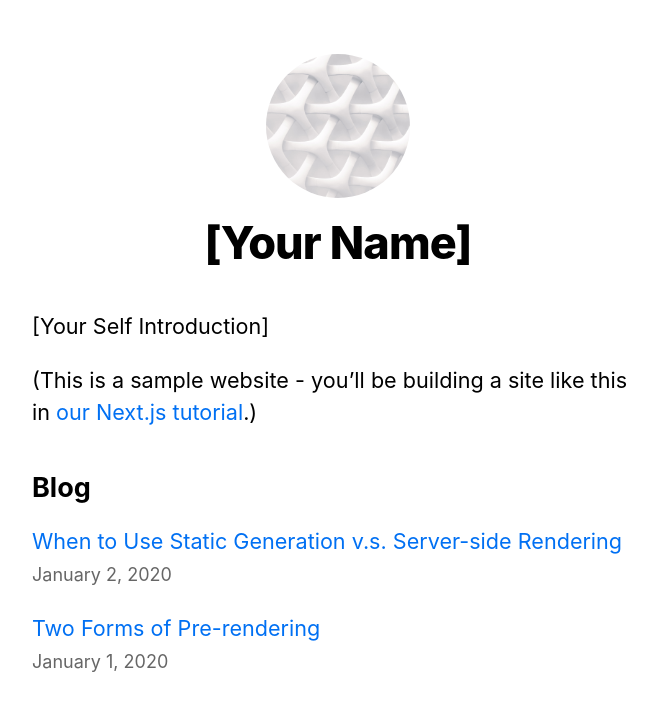
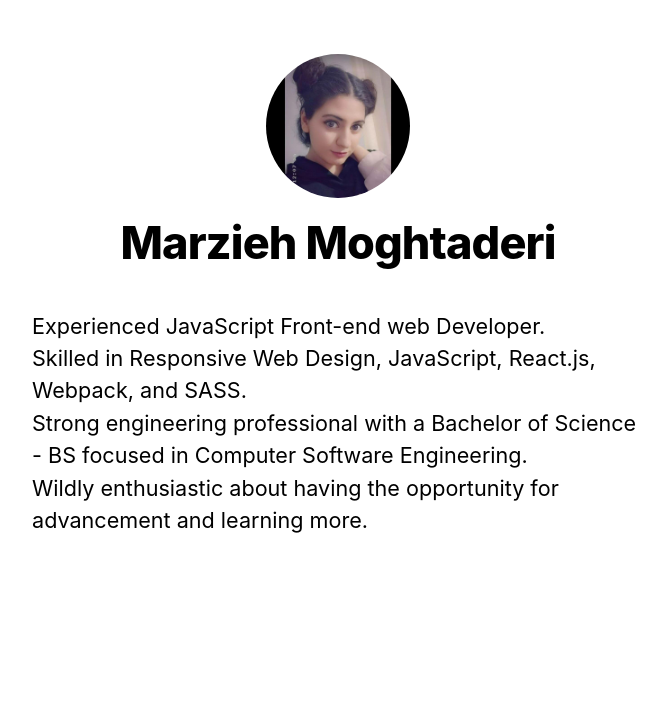
Before and after one commit to marzzy/marzzy_codes, a Next.js app: page / in a window 1280 px wide. Shown: the top 710 px of the page, without its empty margins (302-968 px from the left). Built offline with nearby package versions, Linux system fonts and the light colour scheme.

Commit message:
feat: initial my next js website

```diff
--- a/components/layout.js
+++ b/components/layout.js
@@ -3,8 +3,8 @@ import styles from './layout.module.css'
 import utilStyles from '../styles/utils.module.css'
 import Link from 'next/link'
 
-const name = '[Your Name]'
-export const siteTitle = 'Next.js Sample Website'
+const name = 'Marzieh Moghtaderi'
+export const siteTitle = 'Marzzy Codes - Javascript Dev Girl'
 
 export default function Layout({ children, home }) {
   return (
--- a/pages/index.js
+++ b/pages/index.js
@@ -2,8 +2,6 @@ import Head from 'next/head'
 import Layout, { siteTitle } from '../components/layout'
 import utilStyles from '../styles/utils.module.css'
 import { getSortedPostsData } from '../lib/posts'
-import Link from 'next/link'
-import Date from '../components/date'
 
 export default function Home({ allPostsData }) {
   return (
@@ -12,27 +10,15 @@ export default function Home({ allPostsData }) {
         <title>{siteTitle}</title>
       </Head>
       <section className={utilStyles.headingMd}>
-        <p>[Your Self Introduction]</p>
         <p>
-          (This is a sample website - you’ll be building a site like this in{' '}
-          <a href="https://nextjs.org/learn">our Next.js tutorial</a>.)
+          Experienced JavaScript Front-end web Developer.
+          <br/>
+          Skilled in Responsive Web Design, JavaScript, React.js, Webpack, and SASS.
+          <br/>
+          Strong engineering professional with a Bachelor of Science - BS focused in Computer Software Engineering.
+          <br/>
+          Wildly enthusiastic about having the opportunity for advancement and learning more.
         </p>
-      </section>
-      <section className={`${utilStyles.headingMd} ${utilStyles.padding1px}`}>
-        <h2 className={utilStyles.headingLg}>Blog</h2>
-        <ul className={utilStyles.list}>
-          {allPostsData.map(({ id, date, title }) => (
-            <li className={utilStyles.listItem} key={id}>
-              <Link href={`/posts/${id}`}>
-                <a>{title}</a>
-              </Link>
-              <br />
-              <small className={utilStyles.lightText}>
-                <Date dateString={date} />
-              </small>
-            </li>
-          ))}
-        </ul>
       </section>
     </Layout>
   )
```
Also changed, not shown: public/images/profile.jpg, 1 other file (tests, documents, lock files or other folders).
